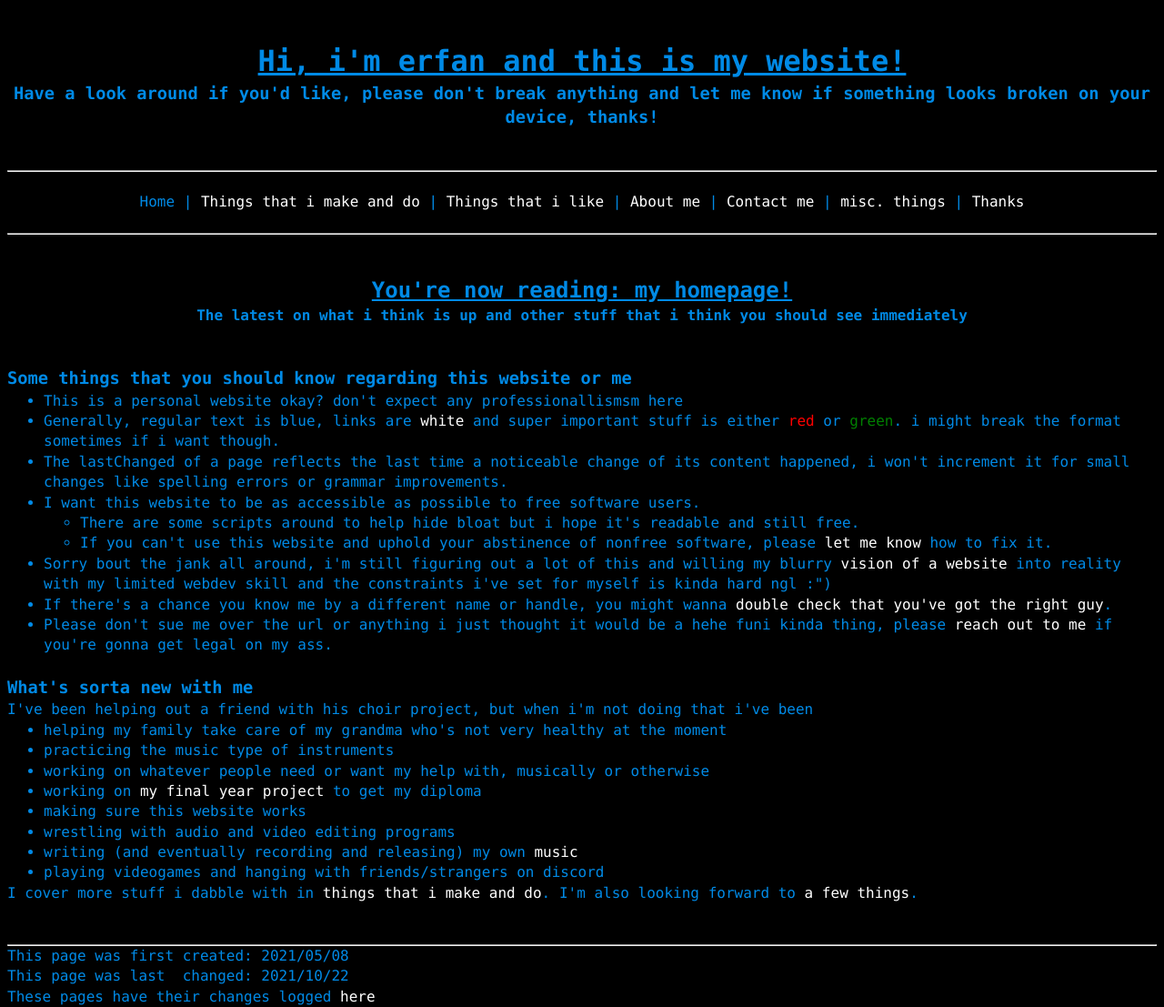
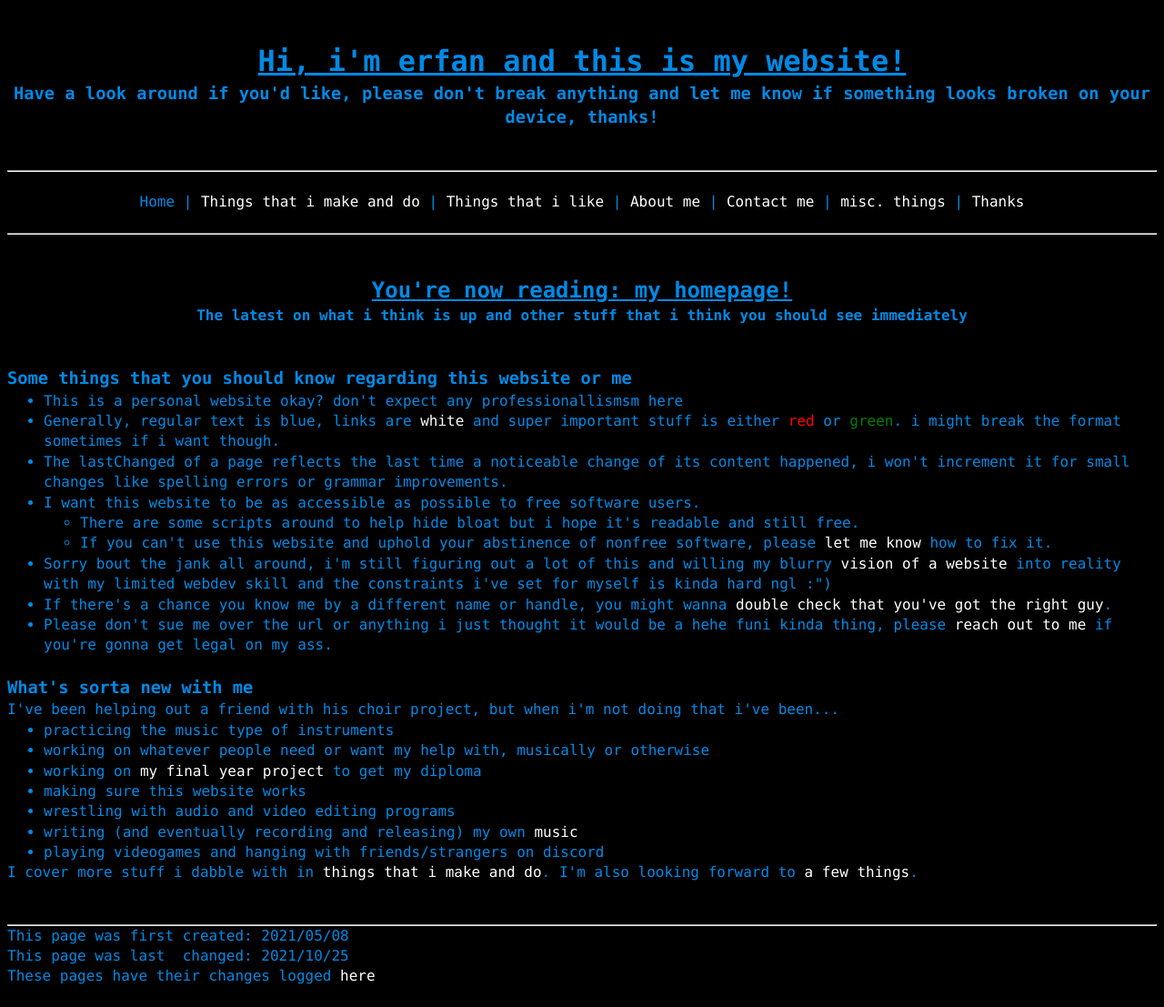
Before and after one commit to a-erfan-aa/a-erfan-aa.github.io, a Jekyll site: the page built from index.html, in a window 1280 px wide. Shown: the whole page at 91% size. Built offline with Jekyll 4.4.1, drawn with Linux system fonts in a browser that asks for light colours; after the commit the page ends 1085 px from its top, so only the background shows below that.

Commit message:
Update content of index.html
Also update lastChanged

```diff
--- a/index.html
+++ b/index.html
@@ -2,7 +2,7 @@
 layout: default
 title: Home
 firstCreated: 2021/05/08
-lastChanged: 2021/10/22
+lastChanged: 2021/10/25
 ---
 <!-- title and subtitle -->
 <div>
@@ -36,9 +36,8 @@ lastChanged: 2021/10/22
 <!-- what's new with me -->
 <div>
 	<h3>What's sorta new with me</h3>
-	<p>I've been helping out a friend with his choir project, but when i'm not doing that i've been</p>
+	<p>I've been helping out a friend with his choir project, but when i'm not doing that i've been...</p>
 		<ul>
-			<li>helping my family take care of my grandma who's not very healthy at the moment</li>
 			<li>practicing the music type of instruments</li>
 			<li>working on whatever people need or want my help with, musically or otherwise</li>
 			<li>working on <a href="/things-i-make/diploma">my final year project</a> to get my diploma</li>
```
